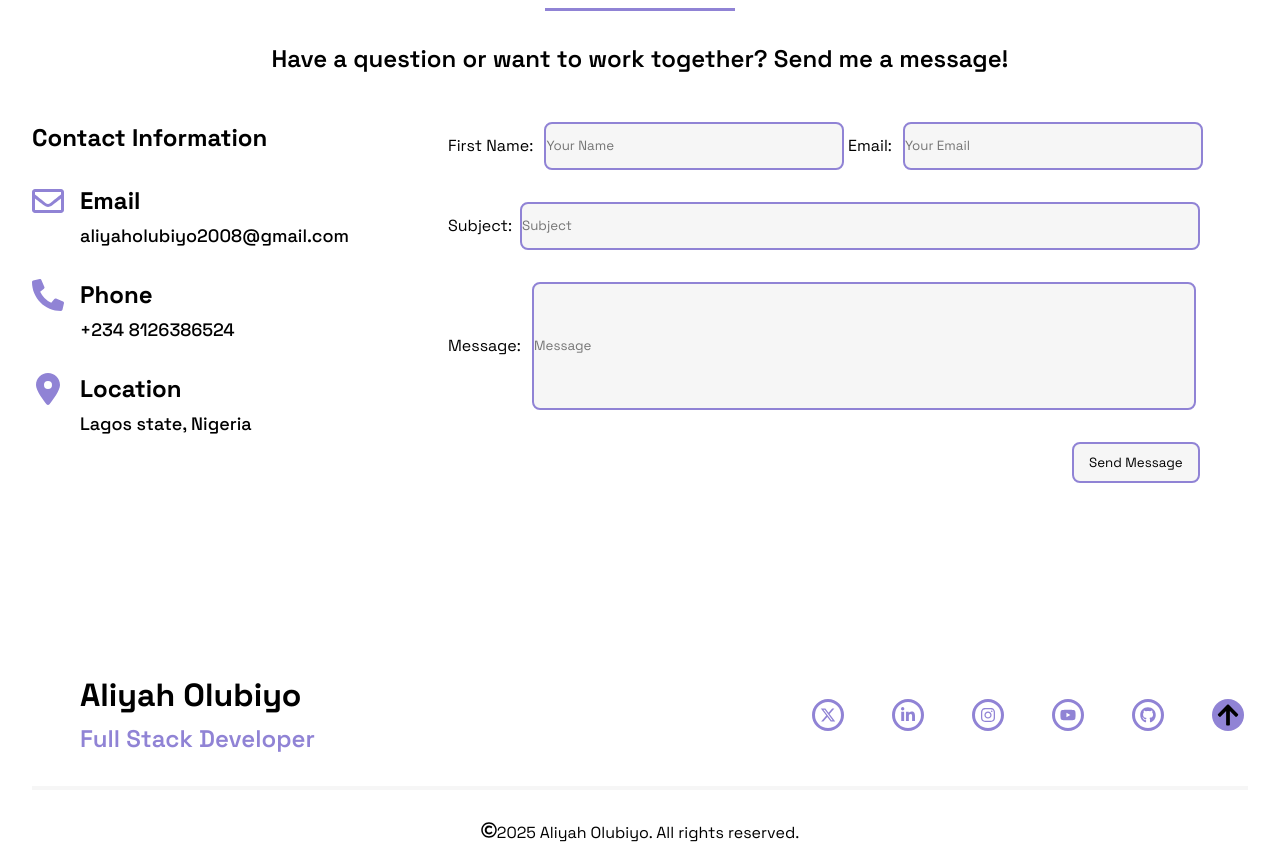
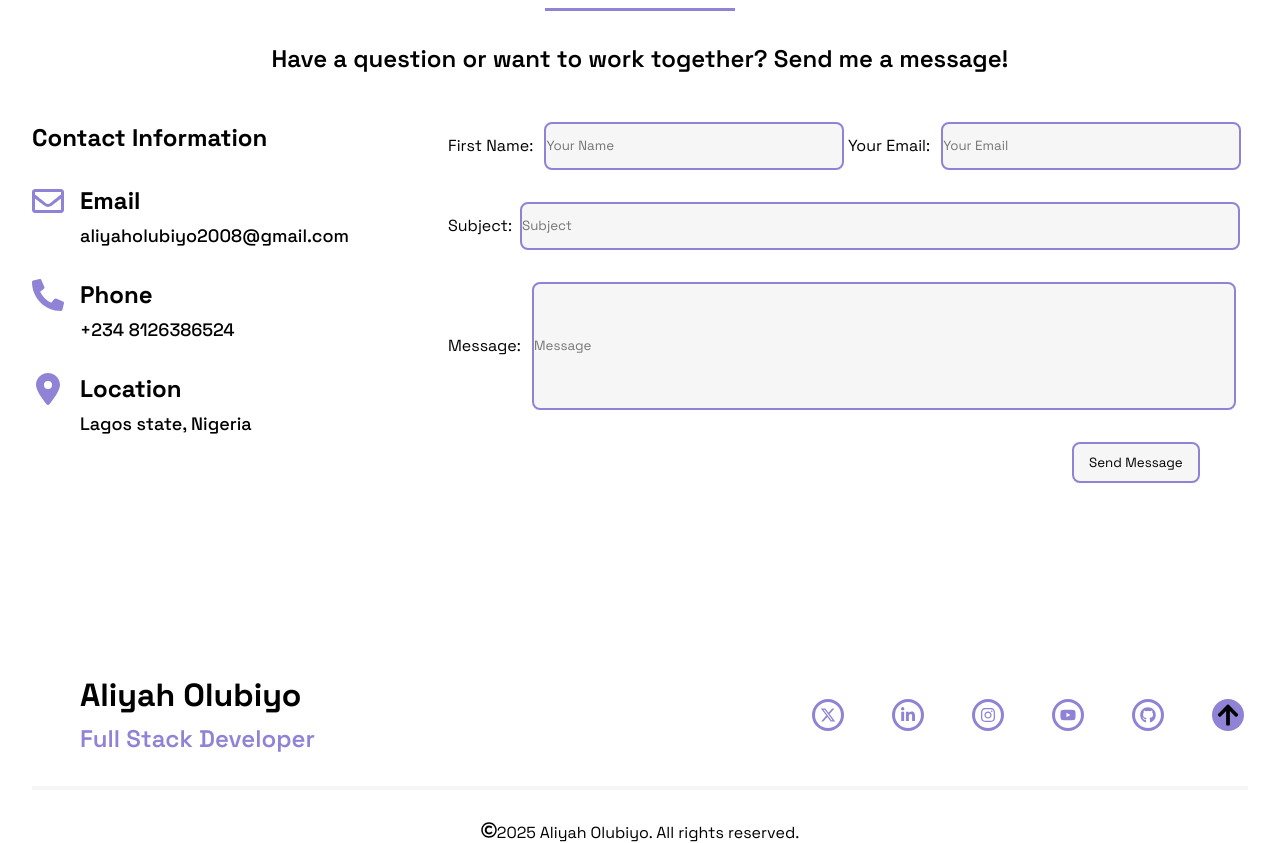
Before and after one commit to Bella-anjy/Liya-Portfolio, a React (Vite) app: page / in a window 1280 px wide. Shown: the part 5940-6783 px from the top of the page. Built offline with nearby package versions, Linux system fonts and the light colour scheme.

Commit message:
Finished Portfolio

```diff
--- a/src/components/contact/Contact.jsx
+++ b/src/components/contact/Contact.jsx
@@ -114,7 +114,7 @@ const Contact = () => {
                 value={formData.email}
                 onChange={handleChange}
                 className={styles.input}
-                label="Email:"
+                label="Your Email:"
               />
             </div>
             <div className={styles.inputWrapper2}>
--- a/src/components/contact/contact.module.css
+++ b/src/components/contact/contact.module.css
@@ -62,13 +62,13 @@
 }
 .message {
   height: 8rem;
-  width: 83%;
+  width: 88%;
 }
 .inputWrapper2 {
   margin-top: 2rem;
 }
 .inpute {
-  width: 85%;
+  width: 90%;
   height: 3rem;
   border-radius: 0.5rem;
   margin-left: 0.5rem;
@@ -170,7 +170,7 @@ Input {
     flex-direction: column;
   }
   .firstContact {
-    text-align: center;
+    /* text-align: center; */
   }
   .secondContact {
     /* display: flex; */
@@ -193,6 +193,16 @@ Input {
     gap: 1rem;
   }
   .input{
-    width: 70%;
+    width: 85%;
   }
+  .inpute{
+    width: 85%;
+  }
+  .message{
+  width: 83%;
+  }
+  .contactBtn{
+    margin-left: 4rem;
+  }
+
 }
```
